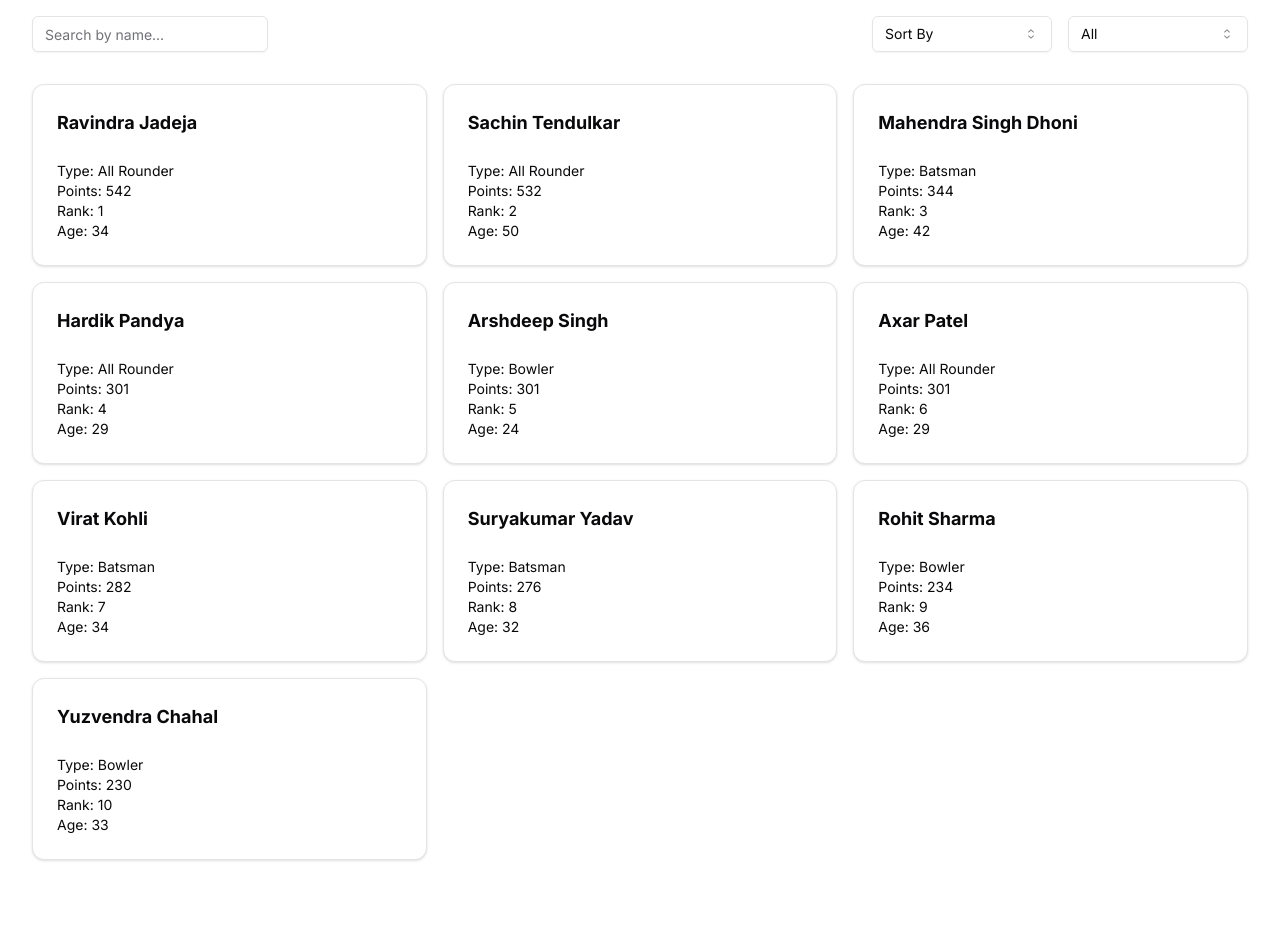
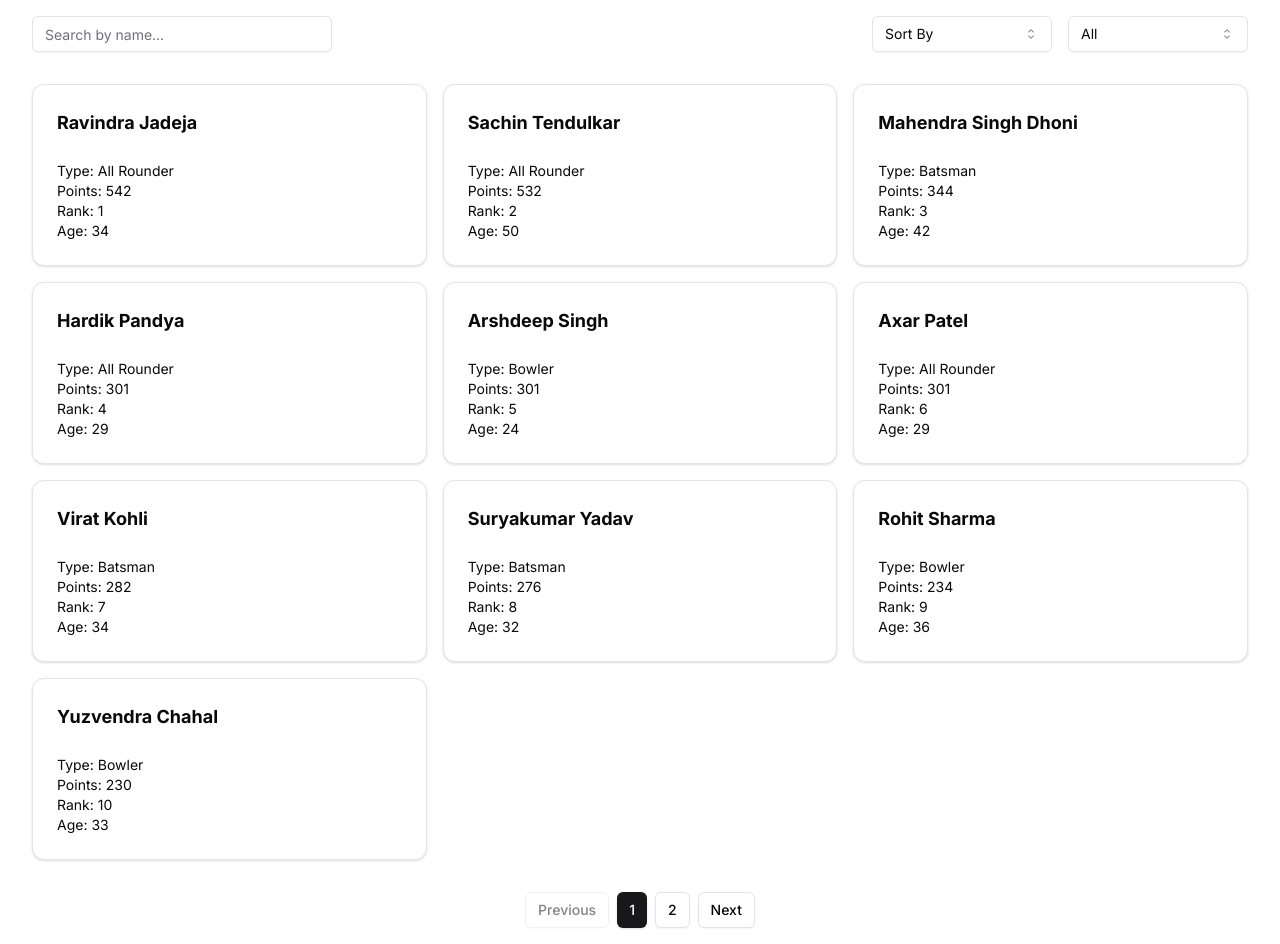
Before and after one commit to iarmankhan/cricketers-test-task, a Next.js app: page / in a window 1280 px wide. Before the commit the page ends 892 px from the top, so only its background shows below. Built offline with nearby package versions, Linux system fonts and the light colour scheme.

Commit message:
:sparkles: Added loading state, fixed issue with app crash if type is not there

```diff
--- a/src/app/(cricketers)/page.tsx
+++ b/src/app/(cricketers)/page.tsx
@@ -5,6 +5,9 @@ import CricketersList from "@/components/cricketers/cricketers-list";
 import { useCricketers } from "@/lib/hooks/use-cricketers";
 import { useMemo } from "react";
 import { useCricketersFilters } from "@/lib/hooks";
+import { CRICKETERS_LIMIT } from "@/lib/constants";
+import { CricketersLoadingList } from "@/components/cricketers/cricketers-loading-list";
+import { Pagination } from "@/components/ui";
 
 export default function CricketersListPage() {
   const {
@@ -17,6 +20,7 @@ export default function CricketersListPage() {
     sortBy,
     setSortBy,
   } = useCricketersFilters();
+
   const { refetch, isLoading, data } = useCricketers(
     search,
     filter,
@@ -28,6 +32,11 @@ export default function CricketersListPage() {
   const cricketers = useMemo(() => {
     if (!data) return [];
     return data.players || [];
+  }, [data]);
+
+  const totalPages = useMemo(() => {
+    if (!data) return 0;
+    return Math.ceil(data.total / CRICKETERS_LIMIT);
   }, [data]);
 
   return (
@@ -42,12 +51,20 @@ export default function CricketersListPage() {
       />
 
       {isLoading ? (
-        <div>Loading...</div>
+        <CricketersLoadingList />
       ) : !data?.players?.length ? (
-        <div>No cricketers matching your filters</div>
+        <div className="h-[300px] flex items-center justify-center">
+          <p className="text-center text-2xl font-bold">No cricketers found</p>
+        </div>
       ) : (
         <CricketersList cricketers={cricketers} />
       )}
+
+      <Pagination
+        totalPages={totalPages}
+        currentPage={page}
+        onChange={(newPage) => setPage(newPage)}
+      />
     </div>
   );
 }
--- a/src/components/cricketers/cricketer-card.tsx
+++ b/src/components/cricketers/cricketer-card.tsx
@@ -2,6 +2,7 @@ import { TPlayer } from "@/lib/get-players";
 import { Card, CardContent, CardHeader } from "@/components/ui";
 import { camelCaseToTitleCase, getAgeFromDOB } from "@/lib/utils";
 import { useMemo } from "react";
+import Link from "next/link";
 
 interface CricketerCardProps {
   cricketer: TPlayer;
@@ -12,13 +13,22 @@ export default function CricketerCard({ cricketer }: CricketerCardProps) {
     return getAgeFromDOB(new Date(cricketer.dob!));
   }, [cricketer.dob]);
 
+  const type = useMemo(() => {
+    if (!cricketer.type) return "";
+    return camelCaseToTitleCase(cricketer.type);
+  }, [cricketer.type]);
+
   return (
-    <Card className="cursor-pointer">
+    <Card>
       <CardHeader className="">
-        <h3 className="text-lg font-bold">{cricketer.name}</h3>
+        <Link href={`/${cricketer.id}`}>
+          <h3 className="text-lg font-bold hover:underline">
+            {cricketer.name}
+          </h3>
+        </Link>
       </CardHeader>
       <CardContent>
-        <p className="text-sm">Type: {camelCaseToTitleCase(cricketer.type!)}</p>
+        {type && <p className="text-sm">Type: {type}</p>}
         <p className="text-sm">Points: {cricketer.points}</p>
         <p className="text-sm">Rank: {cricketer.rank}</p>
         <p className="text-sm">Age: {age}</p>
--- /dev/null
+++ b/src/components/cricketers/cricketer-loading-card.tsx
@@ -0,0 +1,16 @@
+import { Card, CardContent, CardHeader, Skeleton } from "@/components/ui";
+
+export default function CricketerLoadingCard() {
+  return (
+    <Card className="cursor-pointer">
+      <CardHeader className="">
+        <Skeleton className="w-1/2 h-4" />
+      </CardHeader>
+      <CardContent className="flex flex-col gap-2">
+        <Skeleton className="w-1/4 h-4" />
+        <Skeleton className="w-1/4 h-4" />
+        <Skeleton className="w-1/4 h-4" />
+      </CardContent>
+    </Card>
+  );
+}
--- a/src/components/cricketers/cricketers-list-filters.tsx
+++ b/src/components/cricketers/cricketers-list-filters.tsx
@@ -50,7 +50,7 @@ export default function CricketersListFilters({
 
   return (
     <div className="flex flex-row items-center justify-between">
-      <div className="">
+      <div className="w-[300px]">
         <Input
           type="search"
           placeholder="Search by name..."
--- /dev/null
+++ b/src/components/cricketers/cricketers-loading-list.tsx
@@ -0,0 +1,11 @@
+import CricketerLoadingCard from "@/components/cricketers/cricketer-loading-card";
+
+export function CricketersLoadingList() {
+  return (
+    <div className="my-8 grid grid-cols-1 sm:grid-cols-2 md:grid-cols-3 gap-4">
+      {new Array(3).fill(0).map((_, idx) => (
+        <CricketerLoadingCard key={idx} />
+      ))}
+    </div>
+  );
+}
--- /dev/null
+++ b/src/components/ui/pagination.tsx
@@ -0,0 +1,51 @@
+import React from "react";
+import { Button } from "./button";
+
+interface PaginationProps {
+  currentPage: number;
+  totalPages: number;
+  onChange: (page: number) => void;
+}
+
+export const Pagination: React.FC<PaginationProps> = ({
+  currentPage,
+  totalPages,
+  onChange,
+}) => {
+  const pageNumbers = Array.from({ length: totalPages }, (_, i) => i + 1);
+
+  return (
+    <div className="flex justify-center space-x-2">
+      <Button
+        className={`px-3 py-1 rounded-md ${
+          currentPage === 1 ? "cursor-not-allowed" : ""
+        }`}
+        onClick={() => onChange(currentPage - 1)}
+        disabled={currentPage === 1}
+        variant="outline"
+      >
+        Previous
+      </Button>
+      {pageNumbers.map((page) => (
+        <Button
+          key={page}
+          className={`px-3 py-1 rounded-md ${currentPage === page ? "" : ""}`}
+          variant={currentPage === page ? "default" : "outline"}
+          onClick={() => onChange(page)}
+        >
+          {page}
+        </Button>
+      ))}
+      <Button
+        className={`px-3 py-1 rounded-md ${
+          currentPage === totalPages ? "cursor-not-allowed" : ""
+        }`}
+        onClick={() => onChange(currentPage + 1)}
+        disabled={currentPage === totalPages}
+        variant="outline"
+      >
+        Next
+      </Button>
+    </div>
+  );
+};
--- /dev/null
+++ b/src/components/ui/skeleton.tsx
@@ -0,0 +1,15 @@
+import { cn } from "@/lib/utils"
+
+function Skeleton({
+  className,
+  ...props
+}: React.HTMLAttributes<HTMLDivElement>) {
+  return (
+    <div
+      className={cn("animate-pulse rounded-md bg-primary/10", className)}
+      {...props}
+    />
+  )
+}
+
+export { Skeleton }
--- /dev/null
+++ b/src/lib/constants.ts
@@ -0,0 +1 @@
+export const CRICKETERS_LIMIT = 10;
--- a/src/lib/hooks/use-cricketers.ts
+++ b/src/lib/hooks/use-cricketers.ts
@@ -1,20 +1,21 @@
-import {useQuery} from "react-query";
-import {getCricketers, SortFields} from "@/lib/models/cricketers";
+import { useQuery } from "react-query";
+import { getCricketers, SortFields } from "@/lib/models/cricketers";
+import { CRICKETERS_LIMIT } from "@/lib/constants";
 
 export function useCricketers(
-  searchQuery: string = '',
-  filter: string = '',
+  searchQuery: string = "",
+  filter: string = "",
   page: number = 1,
-  limit: number = 10,
+  limit: number = CRICKETERS_LIMIT,
   order?: SortFields,
-){
+) {
   return useQuery(
-    ['cricketers', searchQuery, filter, page, limit, order],
+    ["cricketers", searchQuery, filter, page, limit, order],
     async () => {
-      return getCricketers(searchQuery, filter, page, limit, order)
+      return getCricketers(searchQuery, filter, page, limit, order);
     },
     {
       refetchOnWindowFocus: false,
-    }
-  )
+    },
+  );
 }
```
Also changed, not shown: src/components/ui/index.ts (+6 -4 lines), src/lib/models/cricketers.ts (+28 -24 lines).
